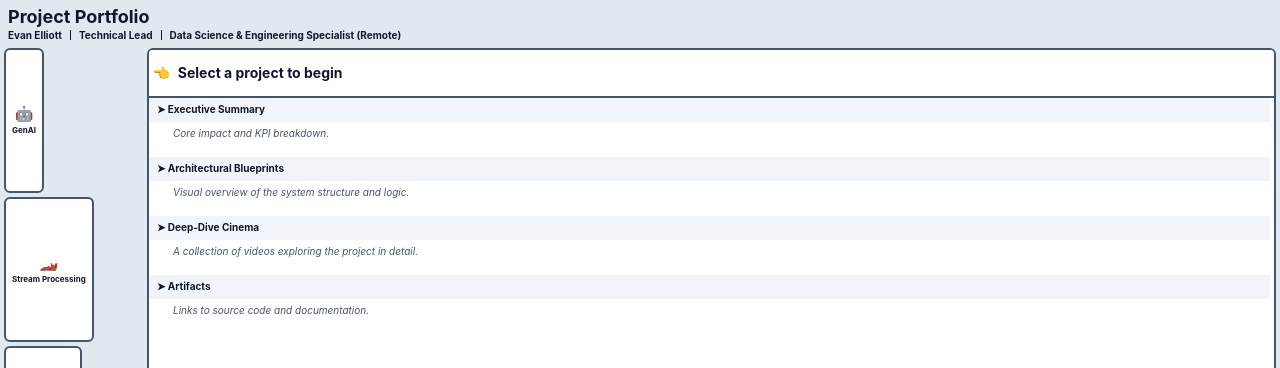
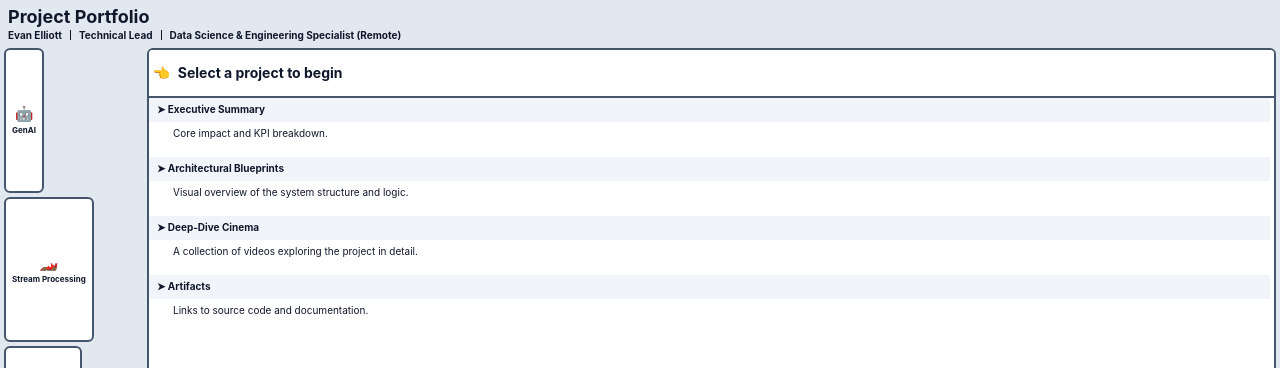
Before and after one commit to evanelliott/portfolio, a Vue app: page / in a window 1280 px wide. Shown: the top 368 px of the page. Built offline with nearby package versions, Linux system fonts and the light colour scheme.

Commit message:
More font standardisation

```diff
--- a/src/components/MarkdownView.vue
+++ b/src/components/MarkdownView.vue
@@ -104,7 +104,7 @@ const selectVideo = (index: number) => {
                 <span class="w-1.5 h-1.5 bg-indigo-600 rounded-full"></span>
                 {{ item.title }}
               </h4>
-              <p class="text-[10px] text-slate-600 italic">
+              <p class="text-[10px] text-slate-600">
                 {{ item.description }}
               </p>
             </div>
--- a/src/views/PortfolioHome.vue
+++ b/src/views/PortfolioHome.vue
@@ -47,7 +47,7 @@ const activeProject = computed(() =>
             <div class="sticky top-0 z-20 bg-slate-100 py-1 mr-1 flex items-center gap-4 border-b border-slate-100">
               <h4 class="px-2 text-[10px] font-bold">➤ Executive Summary</h4>
             </div>
-            <p class="text-[10px] italic px-6 text-slate-600">Core impact and KPI breakdown.</p>
+            <p class="text-[10px] px-6">Core impact and KPI breakdown.</p>
           </section>
 
           <!-- 2. ARCHITECTURAL BLUEPRINT -->
@@ -55,7 +55,7 @@ const activeProject = computed(() =>
             <div class="sticky top-0 z-20 bg-slate-100 py-1 mr-1 flex items-center gap-4 border-b border-slate-100">
               <h4 class="px-2 text-[10px] font-bold">➤ Architectural Blueprints</h4>
             </div>
-            <p class="text-[10px] italic px-6 text-slate-600">Visual overview of the system structure and logic.</p>
+            <p class="text-[10px] px-6">Visual overview of the system structure and logic.</p>
           </section>
 
           <!-- 3. IMPLEMENTATION CINEMA -->
@@ -63,7 +63,7 @@ const activeProject = computed(() =>
             <div class="sticky top-0 z-20 bg-slate-100 py-1 mr-1 flex items-center gap-4 border-b border-slate-100">
               <h4 class="px-2 text-[10px] font-bold">➤ Deep-Dive Cinema</h4>
             </div>
-            <p class="text-[10px] italic px-6 text-slate-600">A collection of videos exploring the project in detail.</p>
+            <p class="text-[10px] px-6">A collection of videos exploring the project in detail.</p>
           </section>
 
           <!-- 4. ARTIFACTS -->
@@ -71,7 +71,7 @@ const activeProject = computed(() =>
             <div class="sticky top-0 z-20 bg-slate-100 py-1 mr-1 flex items-center gap-4 border-b border-slate-100">
               <h4 class="px-2 text-[10px] font-bold">➤ Artifacts</h4>
             </div>
-            <p class="text-[10px] italic px-6 text-slate-600">Links to source code and documentation.</p>
+            <p class="text-[10px] px-6">Links to source code and documentation.</p>
           </section>
         </div>
       </main>
```
